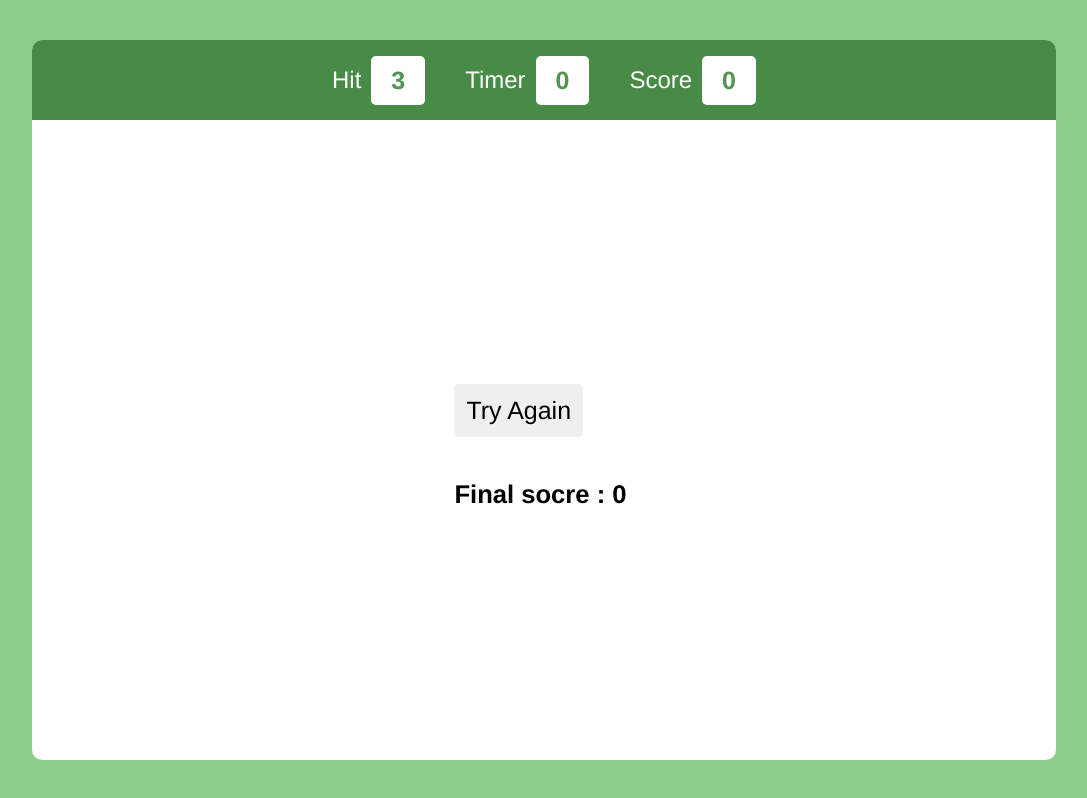
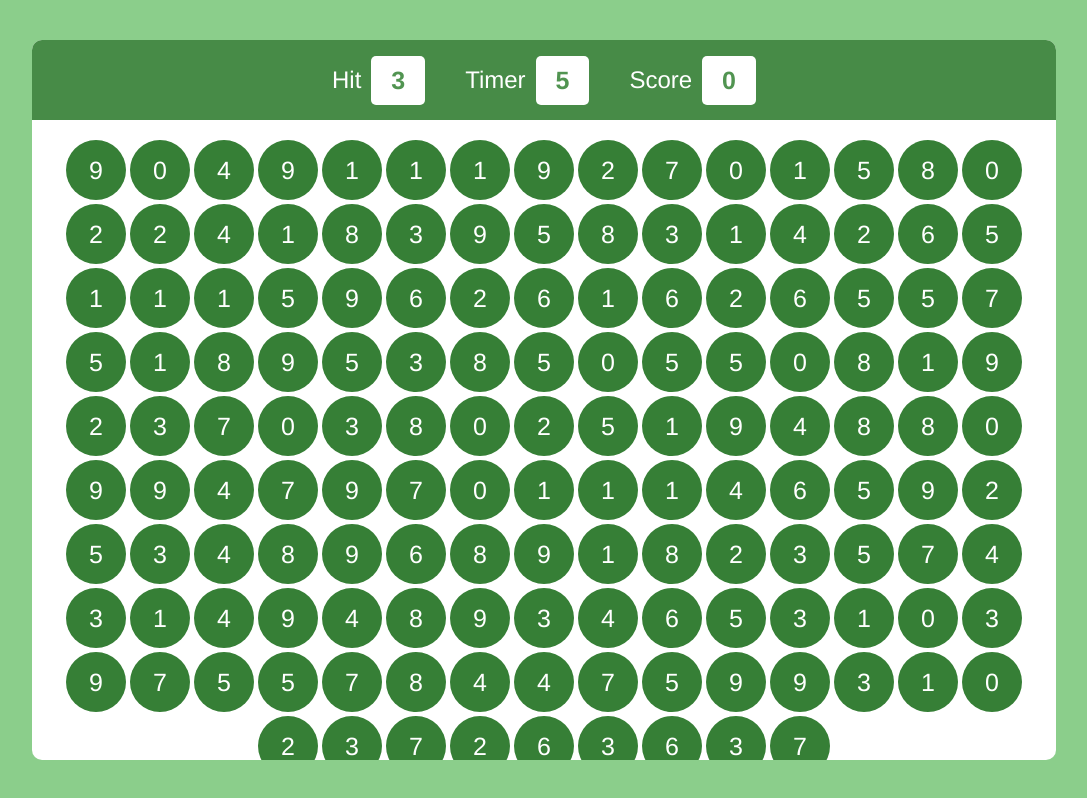
Before and after one commit to saurav-happening/Bubble_game, a plain HTML site: page index.html in a window 1280 px wide. Shown: the whole page, without its empty margins (96-1183 px from the left). Drawn offline with Linux system fonts and the light colour scheme.

Commit message:
final changes

```diff
--- a/index.html
+++ b/index.html
@@ -16,7 +16,7 @@
                 </div>
                 <div class="counter">
                     <h2>Timer</h2>
-                    <div id="timer" class="counter-box">2</div>
+                    <div id="timer" class="counter-box">10</div>
                 </div>
                 <div class="counter">
                     <h2>Score</h2>
--- a/script.js
+++ b/script.js
@@ -1,6 +1,7 @@
 let score_value = 0;
 let random_num = 0;
 let bottom_panel = document.querySelector("#bottom-panel")
+let capture = document.querySelector("#score_box");
 // let final_score = document.querySelector("final_score")
 // let play_again = document.querySelector("play_again")
 
@@ -29,7 +30,7 @@ function creating_bubble(){
 // countdown timer
 
 function countdown_timer(){
-    let countdown = 2
+    let countdown = 10
     let count_timer = setInterval(function(){
     if(countdown>0){
         countdown--;
@@ -41,7 +42,8 @@ function countdown_timer(){
         // when time become 0 remove bubbles that is bottom-panel
 
         bottom_panel.innerHTML = ""
-        again_play()
+        show_button_score()
+        try_again()
 
 
 
@@ -56,7 +58,9 @@ function countdown_timer(){
 let bt = document.createElement("button")
 let socre_display = document.createElement("h3")
 
-function again_play(){
+// function to show play again button and final score
+
+function show_button_score(){
     bt.classList.add('play_button')
     bt.innerText = 'Try Again'
     bottom_panel.appendChild(bt)
@@ -65,14 +69,14 @@ function again_play(){
     socre_display.innerHTML = `Final socre : ${score_value}`
     bottom_panel.appendChild(socre_display)
 
-    bottom_panel.style.display = "inline-block"
-
-    try_again()
-
 }
 
+// try again function
+// reset capture score box to 0 and score value - 0
 function try_again(){
     bt.addEventListener("click", function(){
+        capture.innerHTML = "0"
+        score_value = 0
         creating_bubble()
         countdown_timer()
         hit_value()
@@ -93,7 +97,6 @@ function hit_value(){
 
 function score_increasing(){
     score_value += 10;
-    let capture = document.querySelector("#score_box");
     capture.innerHTML = score_value
 
 }
@@ -102,7 +105,7 @@ function score_increasing(){
 
 // capturing click event on bubble
 
-
+function click_bubble(){
     bottom_panel.addEventListener("click", function(e){
         let num = Number(e.target.innerHTML)  // get the number from the bubble
 
@@ -115,8 +118,10 @@ bottom_panel.addEventListener("click", function(e){
         }
 
     })
+}
 
 
+click_bubble()
 hit_value()
 countdown_timer()
 creating_bubble()
```
Lines whose indentation alone changed are shown as unchanged.
